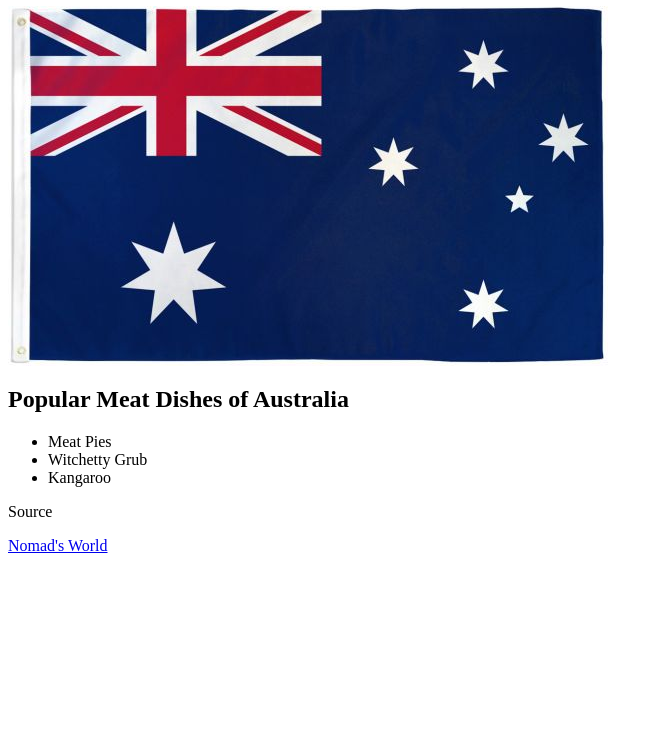
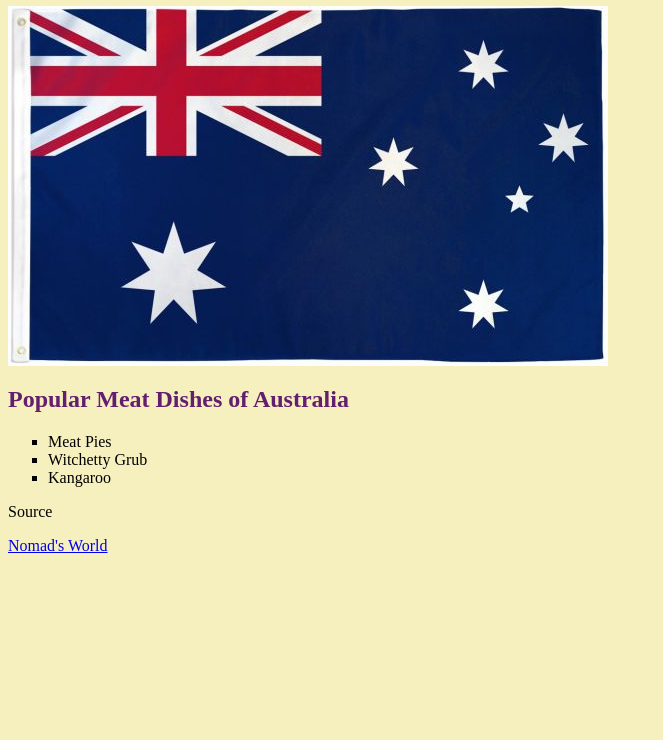
Before and after one commit to CollinMathisACP/HW2, a plain HTML site: page Australia.html in a window 1280 px wide. Shown: the part 60-800 px from the top of the page, without its empty margins (0-663 px from the left). Drawn offline with Linux system fonts and the light colour scheme.

Commit message:
Update Australia.html

```diff
--- a/Australia.html
+++ b/Australia.html
@@ -1,4 +1,9 @@
 <html>
+
+<head>
+<link href="HW2.css" type="text/css" rel="stylesheet" />
+</head>
+
 <body>
   <h1>Meat of Australia</h1>
   <img src="ausflag.jpg">
```
